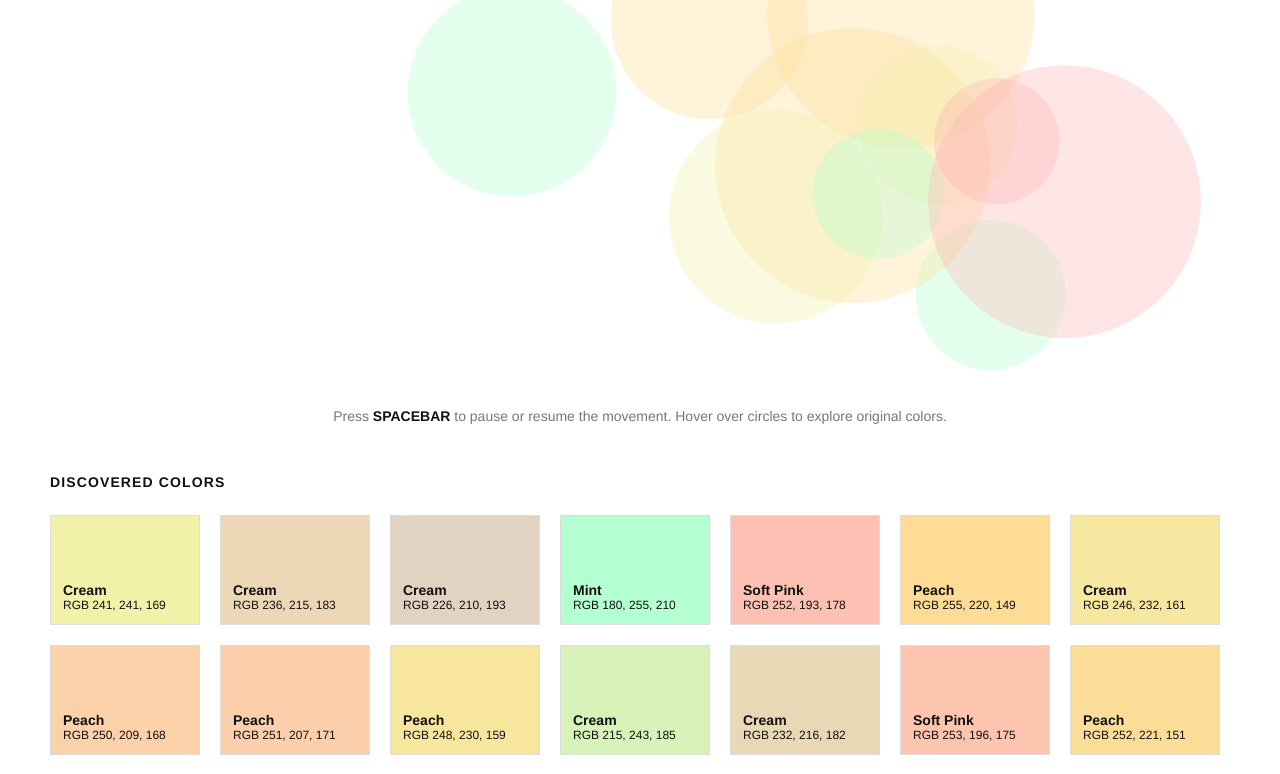
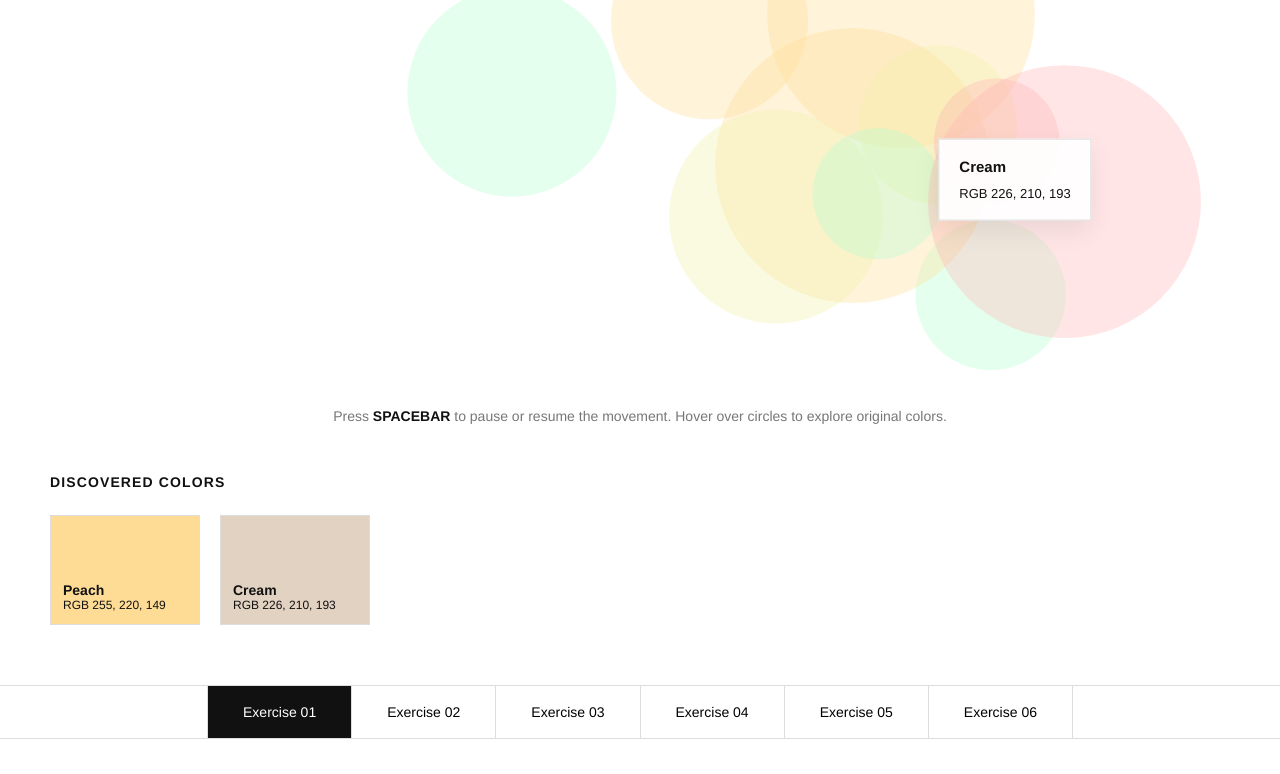
Before and after one commit to designed-by-sabina/computational-design-workflows, a plain HTML site: page index.html in a window 1280 px wide. Shown: the part 520-1294 px from the top of the page. Drawn offline with Linux system fonts and the light colour scheme.

Commit message:
slowing down tags

```diff
--- a/javascript/main.js
+++ b/javascript/main.js
@@ -57,10 +57,9 @@ let hoverLabel = null;
 
 let discoveryLabel = null;
 
+let lastDiscoveryTime = 0;
 
-
-
-
+const discoveryCooldown = 3000; // milliseconds
 
 
 
@@ -653,9 +652,7 @@ function removeHoverLabel(){
 // OVERLAP DETECTION
 // ==========================================
 
-
 function detectOverlaps(){
-
 
 
     for(
@@ -665,7 +662,6 @@ function detectOverlaps(){
     ){
 
 
-
         for(
             let j=i+1;
             j<circles.length;
@@ -673,10 +669,8 @@ function detectOverlaps(){
         ){
 
 
-
             let a =
                 circles[i];
-
 
 
             let b =
@@ -696,11 +690,40 @@ function detectOverlaps(){
 
 
 
+            let overlap =
+
+            a.radius +
+            b.radius -
+            distance;
+
+
+
+            let minimumOverlap =
+
+            (a.radius+b.radius)
+            *
+            0.30;
+
+
+
             if(
-                distance <
-                a.radius+b.radius
+                overlap >
+                minimumOverlap
             ){
 
+
+
+                let now =
+                    Date.now();
+
+
+
+                if(
+                    now -
+                    lastDiscoveryTime
+                    >
+                    discoveryCooldown
+                ){
 
 
                     createDiscovery(
@@ -712,16 +735,21 @@ function detectOverlaps(){
                     );
 
 
-            }
 
+                    lastDiscoveryTime =
+                        now;
 
 
                 }
 
 
+            }
+
 
         }
 
+
+    }
 
 
 }
@@ -769,7 +797,7 @@ y
 
 
     let key =
-        rgb.join(",");
+    normalizeColor(rgb);
 
 
 
@@ -841,6 +869,7 @@ rgb
 
 
 
+
     let label =
         document.createElement("div");
 
@@ -893,6 +922,14 @@ rgb
 
     if(discoveryLabel){
 
+        discoveryLabel.style.opacity = "0";
+
+
+        setTimeout(()=>{
+
+
+            if(discoveryLabel){
+
                 discoveryLabel.remove();
 
                 discoveryLabel = null;
@@ -900,7 +937,13 @@ rgb
             }
 
 
-    },4000);
+        },1000);
+
+
+    }
+
+
+},8000);
 
 
 
@@ -1211,3 +1254,22 @@ function random(min,max){
 
 
 }
+
+function normalizeColor(rgb){
+
+
+    let r =
+        Math.round(rgb[0] / 20) * 20;
+
+
+    let g =
+        Math.round(rgb[1] / 20) * 20;
+
+
+    let b =
+        Math.round(rgb[2] / 20) * 20;
+
+
+    return `${r},${g},${b}`;
+
+}
--- a/styles/style.css
+++ b/styles/style.css
@@ -375,51 +375,25 @@ h1 {
 
 .discovered-label {
 
+    position: absolute;
 
-    position:
+    transform: translate(-50%, -120%);
 
-        absolute;
+    min-width: 150px;
 
+    padding: 16px 20px;
 
-    transform:
+    background: rgba(255,255,255,0.94);
 
-        translate(-50%, -120%);
+    border: 1px solid var(--border);
 
+    font-size: 13px;
 
-    min-width:
+    line-height: 1.5;
 
-        150px;
+    box-shadow: 0 10px 25px rgba(0,0,0,0.08);
 
-
-    padding:
-
-        16px 20px;
-
-
-    background:
-
-        rgba(255,255,255,0.94);
-
-
-    border:
-
-        1px solid var(--border);
-
-
-    font-size:
-
-        13px;
-
-
-    line-height:
-
-        1.5;
-
-
-    box-shadow:
-
-        0 10px 25px rgba(0,0,0,0.08);
-
+    transition: opacity 1s ease;
 
 }
 
```
Lines whose indentation alone changed are shown as unchanged.
